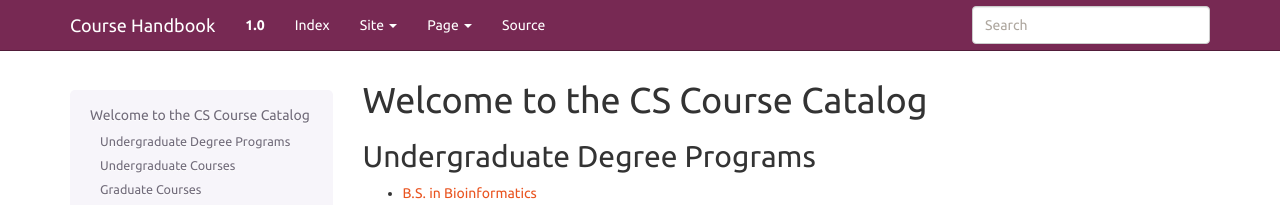
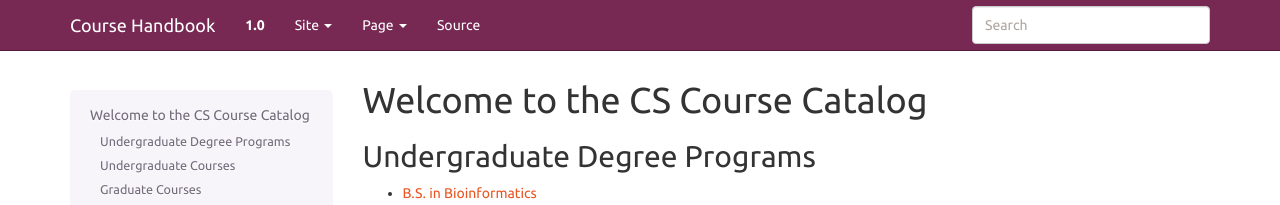
Before and after one commit to kyang5/coursedescriptions, a Sphinx documentation site: the page built from source/index.rst, in a window 1280 px wide. Shown: the top 205 px of the page. Built offline with Sphinx 7.4.7, drawn with Linux system fonts in a browser that asks for light colours.

Commit message:
removing Index, not used in our course descriptions

```diff
--- a/source/conf.py
+++ b/source/conf.py
@@ -211,7 +211,7 @@ html_theme_options = {
     # A list of tuples containting pages to link to.  The value should
     # be in the form [(name, page), ..]
 
-    'navbar_links': [('Index', 'genindex')],
+    #'navbar_links': [('Index', 'genindex')],
 
     # Include hidden TOCs in Site navbar?
     #
```
